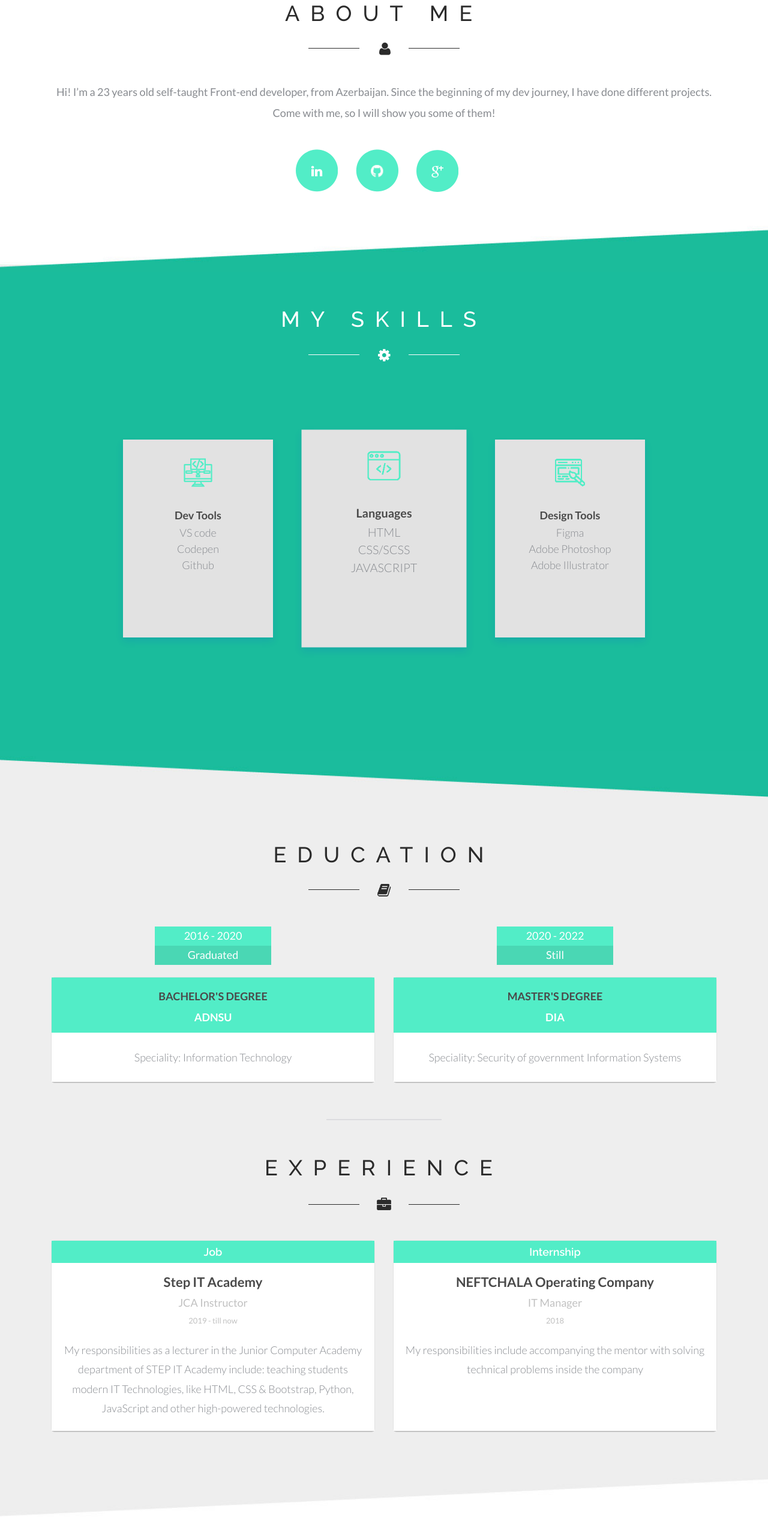
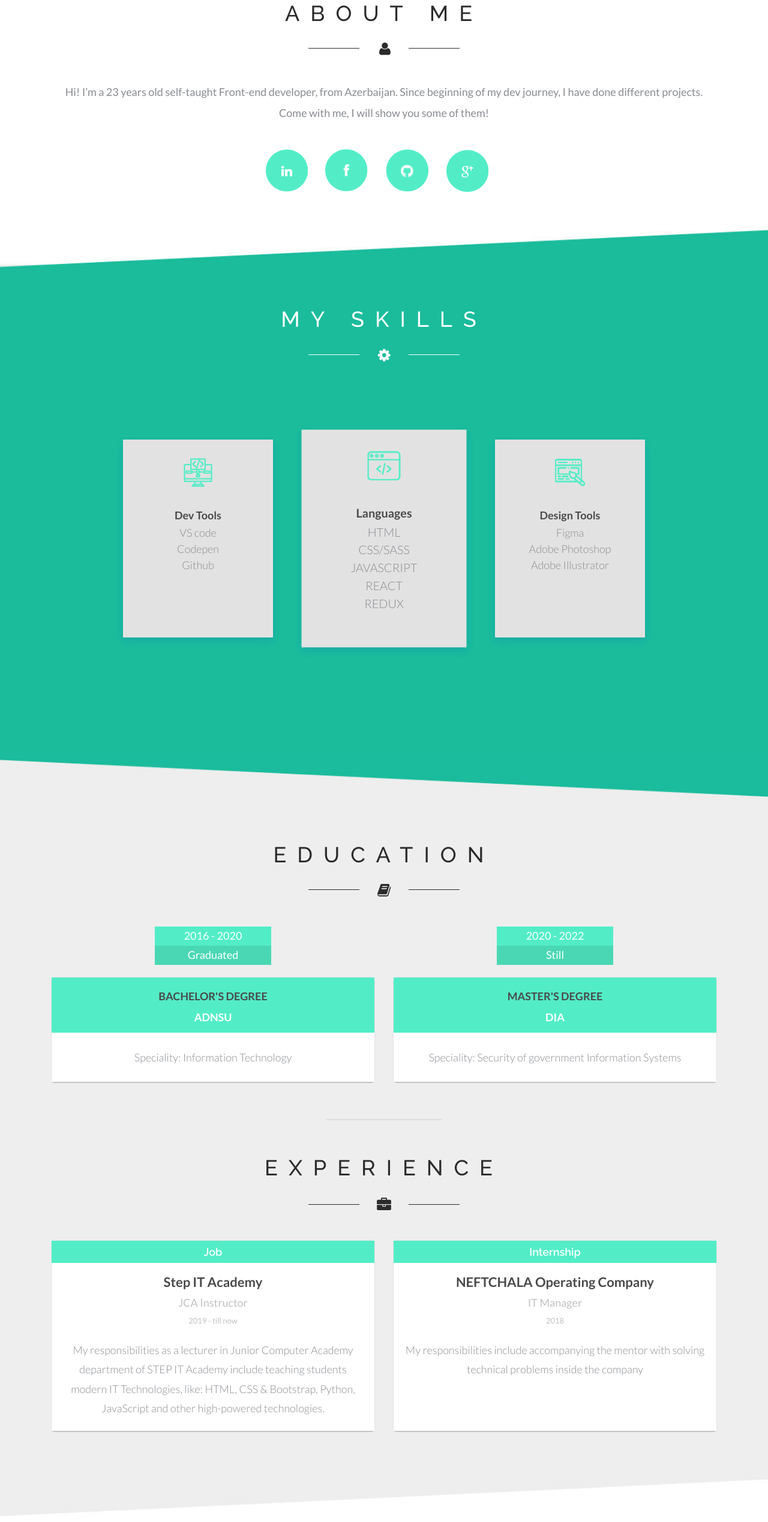
Before and after one commit to leilamamedova/portfolio, a plain HTML site: page index.html in a window 1280 px wide. Shown: the part 807-3345 px from the top of the page at 60% size. Drawn offline with nearby package versions, Linux system fonts and the light colour scheme.

Commit message:
Update index.html

```diff
--- a/index.html
+++ b/index.html
@@ -6,7 +6,7 @@
 	<meta name="title" property="og:title" content="Leyla Mammadova-Portfolio">
     <meta name="url" property="og:url" content="https://leilamammadova.herokuapp.com/" />
     <meta name="type" property="og:type" content="website" />
-    <meta name="image" property="og:image" content="https://res.cloudinary.com/dorehapc1/image/upload/v1629784846/preview-link_d4kwkg.png">
+    <meta name="image" property="og:image" content="https://res.cloudinary.com/dorehapc1/image/upload/v1629699525/preview_b4ueop.png">
     <meta name="description" property="og:description" content="Leyla Mammadova-Portfolio">
     <meta name="author" content="Leyla Mammadova">
 	<!--fonts-->
@@ -68,7 +68,7 @@
 		<!--banner-->
 		<div class="banner-info">
 			<div class="banner-left">
-				<img src="images/1.png" width="300" alt=""/>
+				<img src="images/1.png" alt=""/>
 			</div>
 			<div class="banner-right">
 				<h1>Leyla Mammadova</h1>
@@ -85,10 +85,11 @@
 	<div class="container">
 		<h3>ABOUT ME</h3>
 		<div class="strip text-center"><img src="images/about.png" alt=" "/></div>
-		<p>Hi! I’m a 23 years old self-taught Front-end developer, from Azerbaijan. Since the beginning of my dev journey, I have done different projects.</p>
-		<p id="lead">Come with me, so I will show you some of them!</p>
+		<p>Hi! I’m a 23 years old self-taught Front-end developer, from Azerbaijan. Since beginning of my dev journey, I have done different projects.</p>
+		<p id="lead">Come with me, I will show you some of them!</p>
 		<ul>
 			<li><a class="in" href="http://www.linkedin.com/in/leyla-mamedova" target="_blank"></a></li>
+			<li><a class="fb" href="https://www.facebook.com/profile.php?id=100027362175288" target="_blank"></a></li>
 			<li><a class="git" href="https://github.com/leilamamedova" target="_blank"></a></li>
 			<li><a class="goog" href="mailto:leila.m26ova@gmail.com" target="_blank"></a></li>
 		</ul>
@@ -116,8 +117,10 @@
                 <p class="block-header">Languages</p>
                 <div class="block-elements">
                     <p>HTML</p>
-                    <p>CSS/SCSS</p>
+                    <p>CSS/SASS</p>
                     <p>JAVASCRIPT</p>
+                    <p>REACT</p>
+                    <p>REDUX</p>
                 </div>
             </div>
             <div class="block">
@@ -126,7 +129,7 @@
                 <div class="block-elements">
                     <p>Figma</p>
                     <p>Adobe Photoshop</p>
-		    <p>Adobe Illustrator</p>
+					<p>Adobe Illustrator</p>
                 </div>
             </div>
         </div>
@@ -187,8 +190,8 @@
 						<h4>Step IT Academy</h4>
 						<h5>JCA Instructor</h5>
 						<h6>2019 - till now</h6>
-						<p>My responsibilities as a lecturer in the Junior Computer Academy
-							department of STEP IT Academy include: teaching students modern IT Technologies, like HTML, CSS
+						<p>My responsibilities as a lecturer in Junior Computer Academy
+							department of STEP IT Academy include teaching students modern IT Technologies, like: HTML, CSS
 							& Bootstrap, Python, JavaScript and other high-powered
 							technologies.</p>
 					</div>
@@ -287,7 +290,7 @@
 
 				<div class="caption">
 					<h2 class="slider-title">Colorist</h2>
-					<p>This project can help you with the selection of colours and their schemes.</p>
+					<p>This project can help you with the selection of colors and their schemes.</p>
 					<div class="portfolio-buttons">
 						<a href="https://github.com/leilamamedova/Colorist" class="button_git" target="_blank">CHECK OUT CODE</a>
 						<a href="http://colorist.epizy.com/" target="_blank" class="button_live">View Site</a>
```
